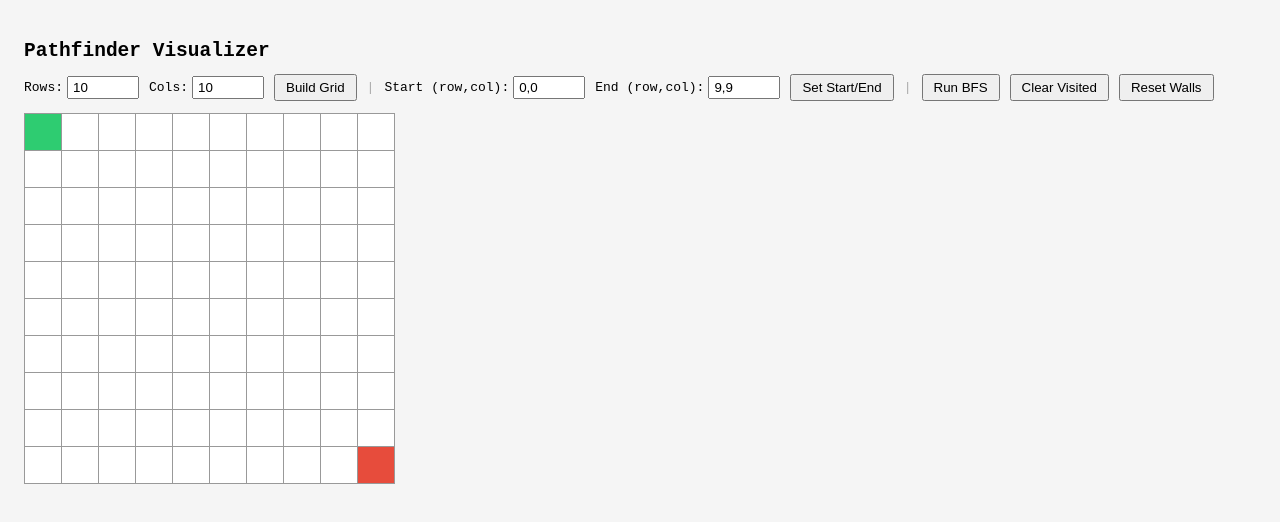
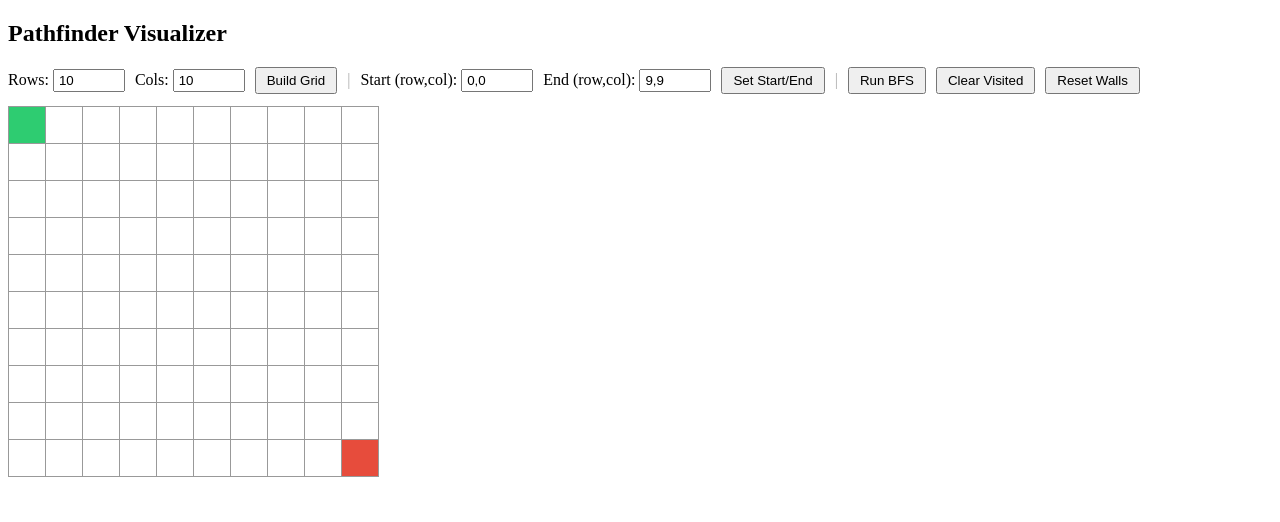
Before and after one commit to LaserTaserX/Final-Project-Repo, a plain HTML site: page index.html in a window 1280 px wide. Drawn offline with Linux system fonts and the light colour scheme.

Commit message:
update css again

```diff
--- a/style.css
+++ b/style.css
@@ -1,13 +1,3 @@
-body {
-  font-family: monospace;
-  padding: 16px;
-  background: #f5f5f5;
-}
-
-h2 {
-  margin-bottom: 12px;
-}
-
 #controls {
   display: flex;
   flex-wrap: wrap;
```
